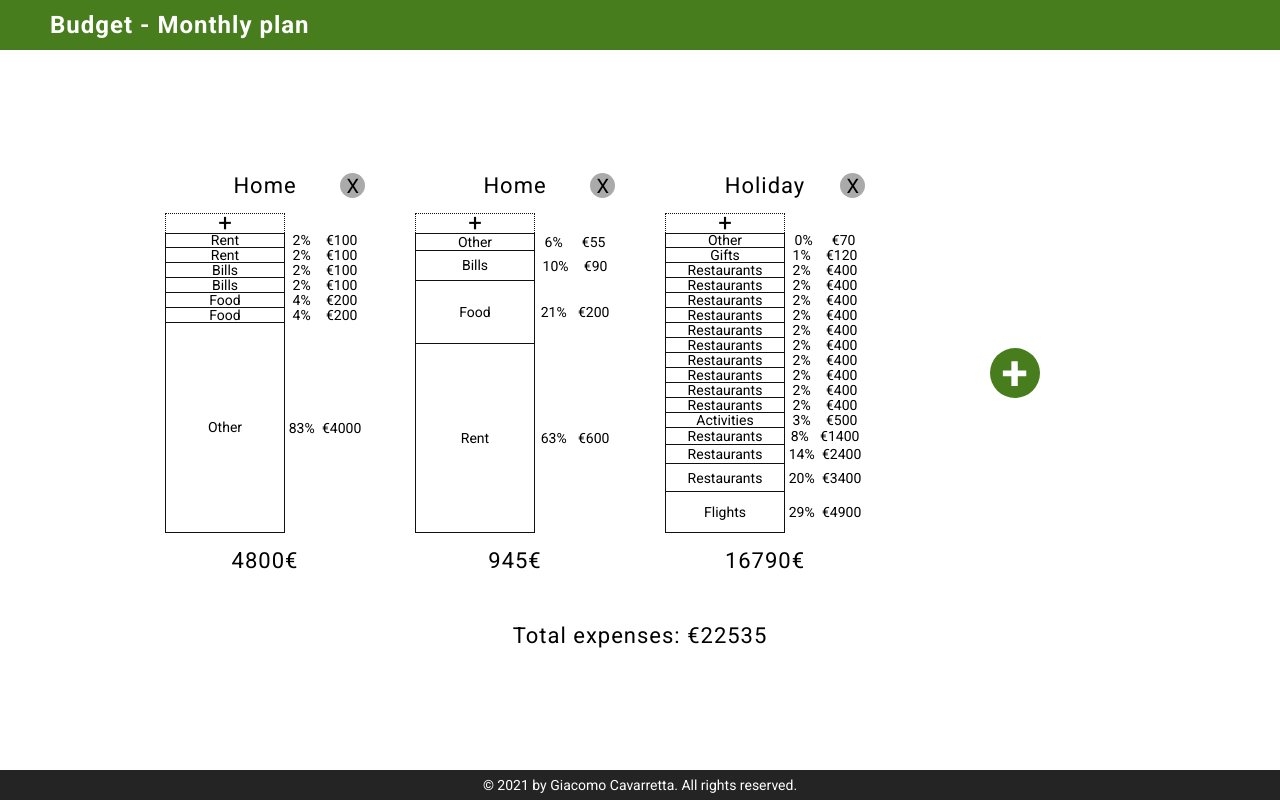
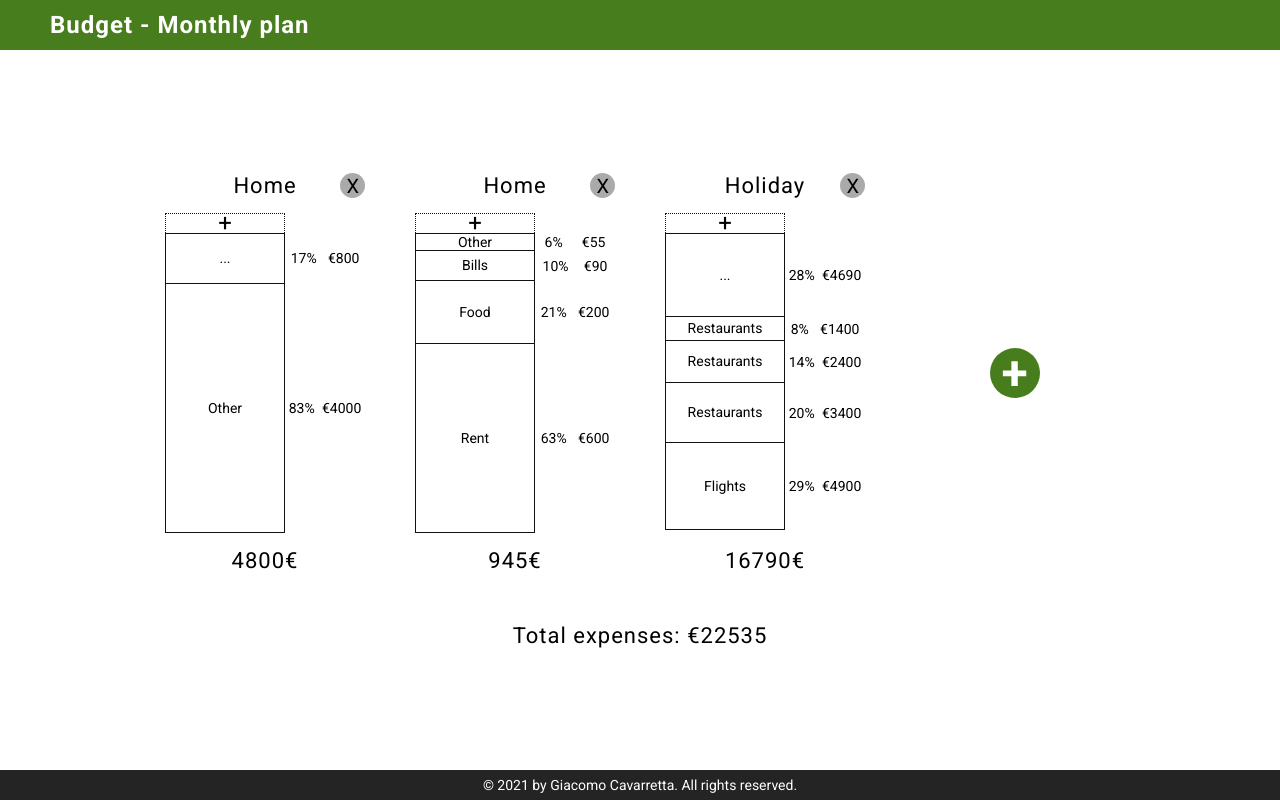
Before and after one commit to k41205/neeko, a React (Create React App) app: page / in a window 1280 px wide. Built offline with nearby package versions, Linux system fonts and the light colour scheme.

Commit message:
fixed bug height of fields

```diff
--- a/public/index.html
+++ b/public/index.html
@@ -33,6 +33,8 @@
   </head>
   <body>
     <noscript>You need to enable JavaScript to run this app.</noscript>
+    <div id="backdrop-root"></div>
+    <div id="overlay-root"></div>
     <div id="root"></div>
     <!--
       This HTML file is a template.
--- a/src/components/Budget/Collection.js
+++ b/src/components/Budget/Collection.js
@@ -49,7 +49,7 @@ let DUMMY_COLLECTION = [
   },
 ];
 
-const totalExpenses = DUMMY_COLLECTION.flatMap(({ fields }) => fields)
+const totalExpense = DUMMY_COLLECTION.flatMap(({ fields }) => fields)
   .map(({ amount }) => amount)
   .reduce((prev, current) => prev + current, 0);
 
@@ -63,9 +63,9 @@ const emptyText = (
   </p>
 );
 
-const totalExp = (
+const totalExpText = (
   <div className='collection__total'>
-    <h2>Total expenses: €{totalExpenses}</h2>
+    <h2>Total expenses: €{totalExpense}</h2>
   </div>
 );
 
@@ -82,7 +82,7 @@ const Collection = () => {
           {!DUMMY_COLLECTION && emptyText}
         </div>
       </div>
-      {DUMMY_COLLECTION && totalExp}
+      {DUMMY_COLLECTION && totalExpText}
     </>
   );
 };
--- a/src/components/Budget/Container.js
+++ b/src/components/Budget/Container.js
@@ -1,86 +1,43 @@
 import './Container.css';
 import Field from './Field';
 
-const Container = ({ data }) => {
-  const totalAmount = data.fields.reduce((prev, curr) => prev + curr.amount, 0);
-  const stackSorted = data.fields.sort(function (a, b) {
-    return a.amount - b.amount;
-  });
-  const amounts = stackSorted.map((el) => el.amount);
-  const heights = amounts.map(
-    (el) => ((((el / totalAmount) * 100).toFixed(0) * 20) / 100) * 15
-  );
-  const perc = amounts
-    .map((el) => (((el / totalAmount) * 100).toFixed(0) * 20) / 100)
-    .sort((a, b) => b - a);
-  console.log(perc);
-  // let treshold = 20;
-  // perc.foreach((e, i) => {
-  //   if(treshold-e<=1) return i
-  //   treshold -= e;
-  // });
-  const i = perc.findIndex((el) => el <= 1);
-  console.log(i);
-  const mergedFields = perc.splice(i);
-  console.log(perc);
+// The height of a container is sampled by 20 steps, each step is equal to 5%. That grants a way to normalize the height of each field. In addition, to avoid a wierd behavior due to contain a large number of small fields, every field with percentage equal to 5% (1 step) or lesser will be merged in one field with predefined height that will show all the contained fields inside.
+const Container = ({ data: { fields }, data: { name } }) => {
+  const totalAmount = fields.reduce((prev, curr) => prev + curr.amount, 0);
+  const fieldsSorted = fields.sort((a, b) => a.amount - b.amount); // ascending order
+  const index = fieldsSorted
+    .map(
+      (field) => (((field.amount / totalAmount) * 100).toFixed(0) * 20) / 100
+    )
+    .findIndex((el) => el > 1);
+  let fieldsShowed = fieldsSorted.slice(index);
+  let fieldsMerged = [];
+  let mergedProps = [];
 
-  console.log(mergedFields);
-
-  // const i = perc.findIndex((el) => treshold - el < 42);
-  // console.log(i);
-
-  stackSorted.map((el, i) => {
-    el.height = heights[i];
-  });
-  // console.log(stackSorted);
+  if (index >= 0) {
+    fieldsMerged = fieldsSorted.slice(0, index);
+    const fieldsMergedTot = fieldsMerged.reduce(
+      (prev, curr) => prev + curr.amount,
+      0
+    );
+    const fieldsMergedPerc = ((fieldsMergedTot / totalAmount) * 100).toFixed(0);
+    mergedProps = [fieldsMergedPerc, fieldsMergedTot];
+  } else fieldsShowed = fieldsSorted;
 
   return (
     <div className='container'>
       <header className='container__header'>
-        <h2 className='container__name'>{data.name}</h2>
+        <h2 className='container__name'>{name}</h2>
         <button className='container__button--remove'>X</button>
       </header>
       <div className='container__stack'>
         <div className='container__button--add'>+</div>
-        {stackSorted.map((field) => (
+        {fieldsMerged.length === 0 ? null : (
+          <Field key={Math.random()} merged={mergedProps} tot={totalAmount} />
+        )}
+        {fieldsShowed.map((field) => (
           <Field key={Math.random()} data={field} tot={totalAmount} />
         ))}
-        {/* <div className='container__stackElement' id='f1'>
-          <div className='container__stackElement--label'>Other</div>
-          <div className='container__stackElementDetails'>
-            <span className='container__stackElementDetails--percentage'>
-              6%
-            </span>
-            <span className='container__stackElementDetails--price'>€55</span>
-          </div>
-        </div>
-        <div className='container__stackElement' id='f2'>
-          <div className='container__stackElement--label'>Bills</div>
-          <div className='container__stackElementDetails'>
-            <span className='container__stackElementDetails--percentage'>
-              9%
-            </span>
-            <span className='container__stackElementDetails--price'>€90</span>
-          </div>
-        </div>
-        <div className='container__stackElement' id='f3'>
-          <div className='container__stackElement--label'>Food</div>
-          <div className='container__stackElementDetails'>
-            <span className='container__stackElementDetails--percentage'>
-              21%
-            </span>
-            <span className='container__stackElementDetails--price'>€200</span>
-          </div>
-        </div>
-        <div className='container__stackElement' id='f4'>
-          <div className='container__stackElement--label'>Rent</div>
-          <div className='container__stackElementDetails'>
-            <span className='container__stackElementDetails--percentage'>
-              64%
-            </span>
-            <span className='container__stackElementDetails--price'>€600</span>
-          </div>
-        </div>*/}
       </div>
       <footer className='container__footer'>
         <h2>{totalAmount}€</h2>
--- a/src/components/Budget/Field.js
+++ b/src/components/Budget/Field.js
@@ -1,32 +1,27 @@
 import './Field.css';
 
-const Field = ({ data, tot }) => {
-  //   const root = document.documentElement;
-  //   root.style.setProperty(`--height-${data.label}`, `${data.height}px`);
-  //   const style = { heigth: `${data.height}px` };
-  //   console.log(style);
+const Field = function ({ data: { label, amount } = {}, tot, merged = [] }) {
+  let percentage = ((amount / tot) * 100).toFixed(0);
+
+  if (!(merged.length === 0)) {
+    label = '...';
+    percentage = merged[0];
+    amount = merged[1];
+  }
+
+  const height = (percentage / 100) * 20 * 15;
 
   return (
-    <div
-      className='container__stackElement'
-      style={{ height: `${data.height >= 15 ? data.height : 15}px` }}
-    >
-      <div className='container__stackElement--label'>{data.label}</div>
+    <div className='container__stackElement' style={{ height: `${height}px` }}>
+      <div className='container__stackElement--label'>{label}</div>
       <div className='container__stackElementDetails'>
         <span className='container__stackElementDetails--percentage'>
-          {((data.amount / tot) * 100).toFixed(0)}%
+          {percentage}%
         </span>
-        <span className='container__stackElementDetails--price'>
-          €{data.amount}
-        </span>
+        <span className='container__stackElementDetails--price'>€{amount}</span>
       </div>
     </div>
   );
 };
 
 export default Field;
-
-// {
-//     name: 'Home',
-//     field: { label: 'Rent', amount: 600 },
-//   },
```
Also changed, not shown: src/components/UI/Backdrop.css (added), src/components/UI/Backdrop.js (added).
